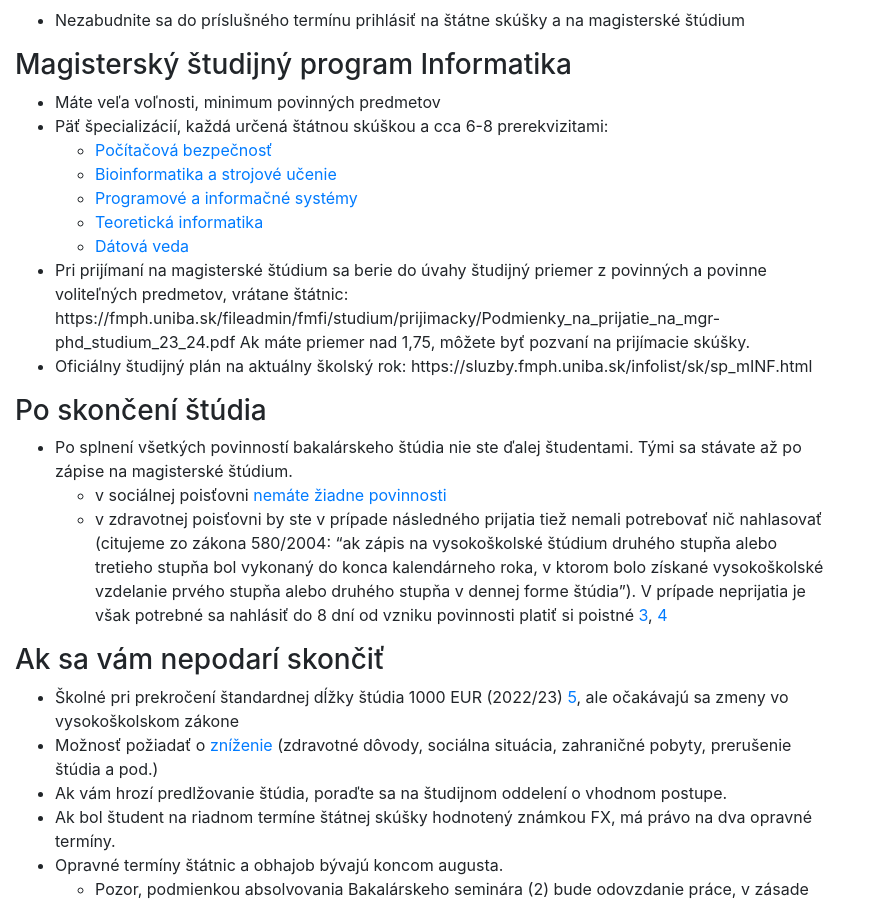
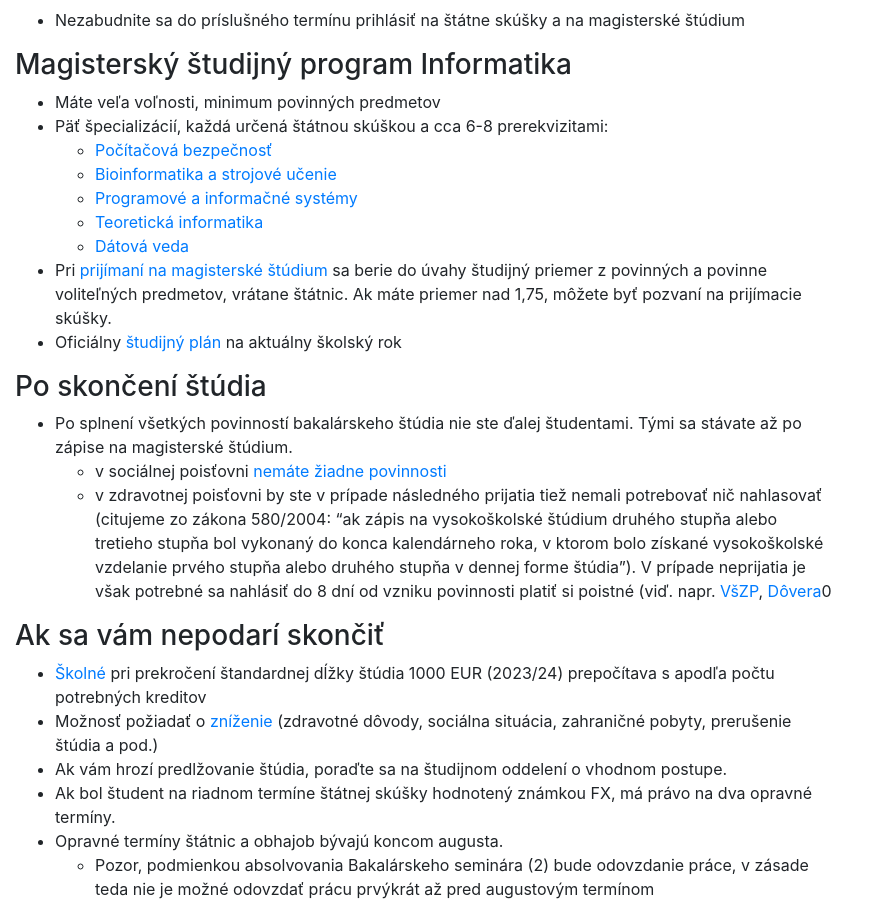
Before and after one commit to bbrejova/bcinf, a Jekyll site: the page built from Štúdium_v_poslednom_ročníku.md, in a window 1280 px wide and 900 px high, scrolled down 584 px. Shown: the whole window, without its empty margins (0-878 px from the left). Built offline with Jekyll 4.4.1, drawn with Linux system fonts in a browser that asks for light colours; nearby versions of some CDN libraries; our own code applies the rules of GitHub Pages for plain Markdown files.

Commit message:
more content

```diff
--- a/Štúdium_v_poslednom_ročníku.md
+++ b/Štúdium_v_poslednom_ročníku.md
@@ -71,17 +69,16 @@
         získané vysokoškolské vzdelanie prvého stupňa alebo druhého
         stupňa v dennej forme štúdia"). V prípade neprijatia je však
         potrebné sa nahlásiť do 8 dní od vzniku povinnosti platiť si
-        poistné
-        [3](https://www.vszp.sk/poistenci/pre-studentov/poradna-studenta-zdravotnom-poisteni.html),
-        [4](https://www.dovera.sk/poistenec/potrebujem-poradit/co-nam-treba-oznamit/absolvent-vysokej-skoly)
+        poistné (viď. napr.
+        [VšZP](https://www.vszp.sk/poistenci/pre-studentov/poradna-studenta-zdravotnom-poisteni.html),
+        [Dôvera](https://www.dovera.sk/poistenec/potrebujem-poradit/co-nam-treba-oznamit/absolvent-vysokej-skoly)0
 
 ### Ak sa vám nepodarí skončiť
 
-  - Školné pri prekročení štandardnej dĺžky štúdia 1000 EUR (2022/23)
-    [5](https://zona.fmph.uniba.sk/studenti-a-studium/poplatky/), ale
-    očakávajú sa zmeny vo vysokoškolskom zákone
+  - [Školné](https://zona.fmph.uniba.sk/studenti-a-studium/poplatky/) pri prekročení štandardnej dĺžky štúdia 1000 EUR (2023/24)
+    prepočítava s apodľa počtu potrebných kreditov
   - Možnosť požiadať o
-    [zníženie](https://zona.fmph.uniba.sk/fileadmin/fmfi/studium/poplatky/Skolne_znizenie_uznesenie_2021.pdf)
+    [zníženie](https://zona.fmph.uniba.sk/fileadmin/ruk/legislativa/2023/Vp_2023_18.pdf)
     (zdravotné dôvody, sociálna situácia, zahraničné pobyty, prerušenie
     štúdia a pod.)
   - Ak vám hrozí predlžovanie štúdia, poraďte sa na študijnom oddelení o
```
Also changed, not shown: other parts of Štúdium_v_poslednom_ročníku.md (+3 -5 lines), Výber_školiteľa_a_témy.md (added, +98 -0 lines).
